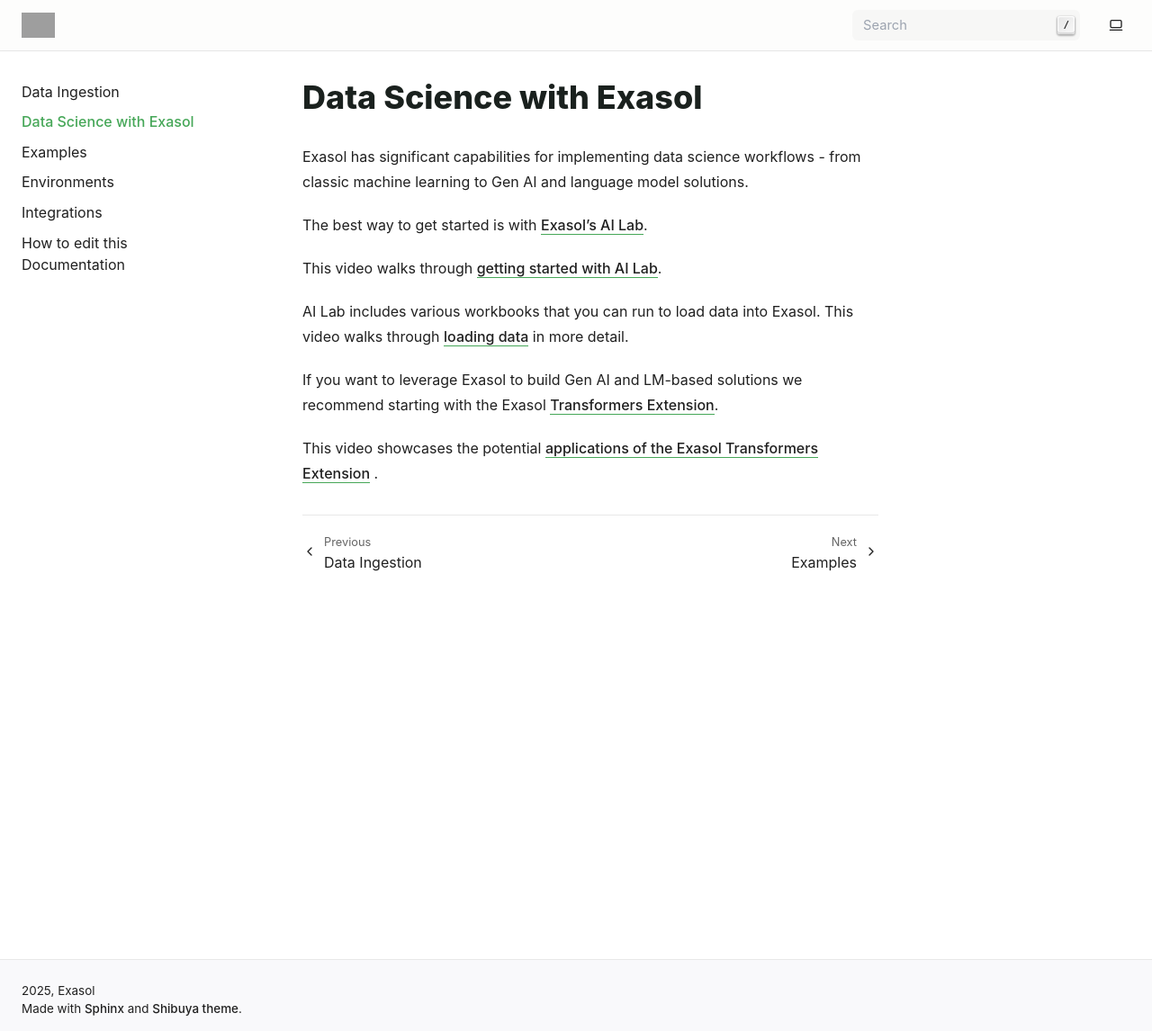
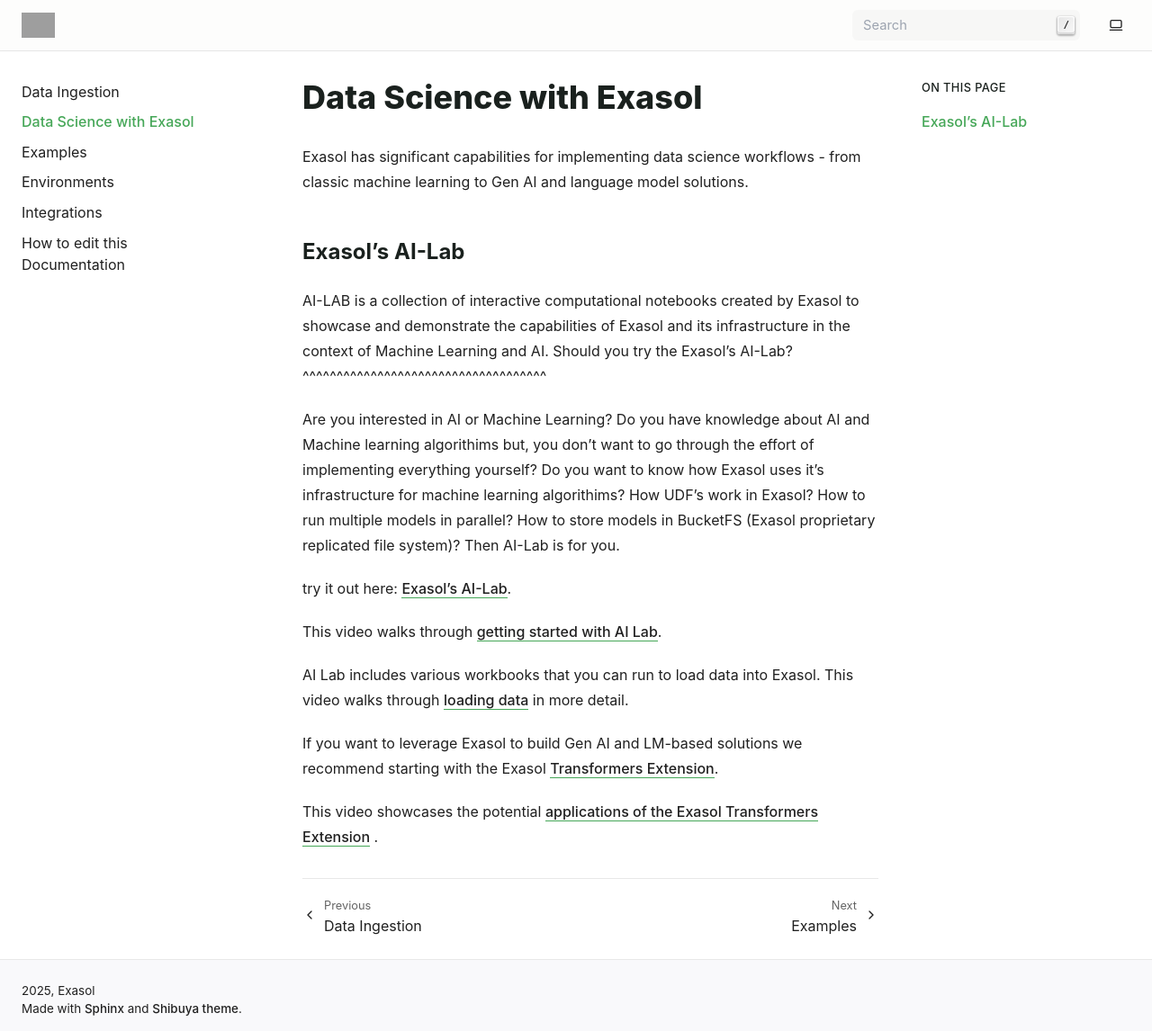
Before and after one commit to exasol/developer-documentation, a Sphinx documentation site: the page built from doc/data_science.rst, in a window 1280 px wide and 1146 px high. Shown: the whole window at 90% size. Built offline with Sphinx 7.4.7, drawn with Linux system fonts in a browser that asks for light colours; pages that are not in the unit, such as notebooks, are missing from menus; grey boxes are pictures that could not be loaded.

Commit message:
AI-Lab defination added

```diff
--- a/doc/data_science.rst
+++ b/doc/data_science.rst
@@ -1,9 +1,21 @@
 Data Science with Exasol
--------------------------
+=========================
 
 Exasol has significant capabilities for implementing data science workflows - from classic machine learning to Gen AI and language model solutions.
 
-The best way to get started is with `Exasol's AI Lab <https://github.com/exasol/ai-lab>`_.
+Exasol's AI-Lab
+-----------------
+AI-LAB is a collection of interactive computational notebooks created by Exasol to showcase and demonstrate the capabilities of Exasol and its infrastructure in the context of Machine Learning and AI.
+Should you try the Exasol's AI-Lab?
+^^^^^^^^^^^^^^^^^^^^^^^^^^^^^^^^^^^^
+
+Are you interested in AI or Machine Learning? Do you have knowledge about AI and Machine learning algorithims but, you don't want to go through the effort of implementing everything yourself?
+Do you want to know how Exasol uses it's infrastructure for machine learning algorithims? How UDF's work in Exasol? How to run multiple models in parallel? How to store models in BucketFS (Exasol proprietary replicated file system)?
+Then AI-Lab is for you.
+
+try it out here: `Exasol's AI-Lab <https://github.com/exasol/ai-lab>`_.
+
+
 
 This video walks through `getting started with AI Lab <https://www.youtube.com/watch?v=LkqdLlRF2Go>`_.
 
```
